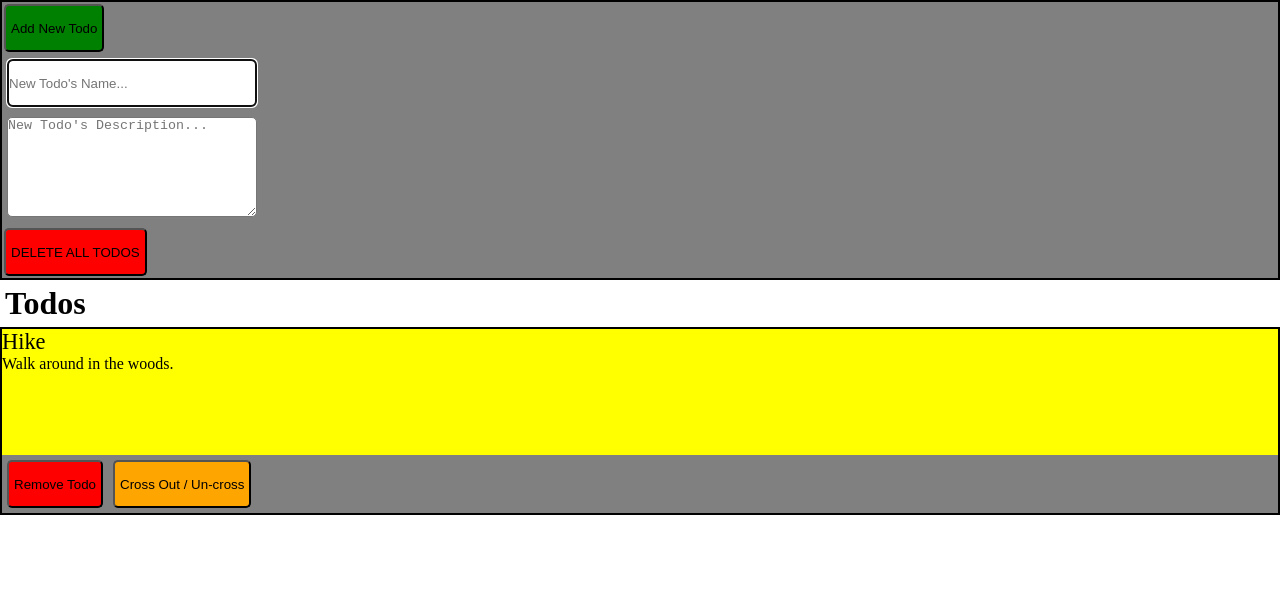
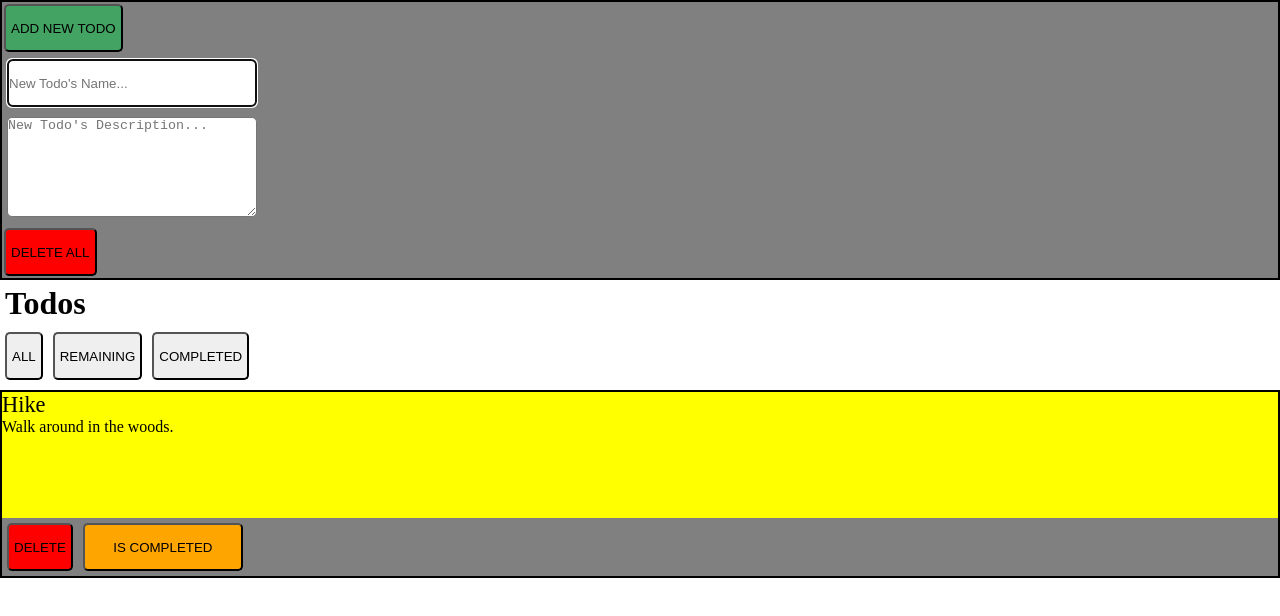
Before and after one commit to TheoJoha/react-mongodb-todo, a React (Create React App) app in the folder frontend/: page / in a window 1280 px wide. Shown: the top 616 px of the page. Built offline with nearby package versions, Linux system fonts and the light colour scheme.

Commit message:
Implemented view functionality based on completion

```diff
--- a/frontend/src/App.js
+++ b/frontend/src/App.js
@@ -10,6 +10,7 @@ function App() {
     id: nanoid(),
     completed: false,
   }])
+  const [todoView, setTodoView] = useState("all")
 
   const handleRemoveTodo = (id) => {
     setTodos((prev) => (prev.filter(todo => todo.id !== id)))
@@ -17,7 +18,7 @@ function App() {
 
   const handleCrossOrUncross = (id) => {
     setTodos((prev) => {
-      const newTodos = prev.map(todo => todo.id !== id ? todo : {...todo, completed: !todo.completed})
+      const newTodos = prev.map(todo => todo.id !== id ? todo : { ...todo, completed: !todo.completed })
       return newTodos
     })
   }
@@ -32,20 +33,20 @@ function App() {
 
     const handleNewTodo = (e) => {
       e.preventDefault()
-      setTodos((prev) =>( [...prev, newTodo]))
+      setTodos((prev) => ([...prev, newTodo]))
     }
 
     const handleNameChange = (e) => {
-      setNewTodo((prev) => ({...prev, name: e.target.value}))
+      setNewTodo((prev) => ({ ...prev, name: e.target.value }))
     }
 
     const handleDescriptionChange = (e) => {
-      setNewTodo((prev) => ({...prev, description: e.target.value}))
+      setNewTodo((prev) => ({ ...prev, description: e.target.value }))
     }
 
     const deleteAllTodos = () => {
       let confirmedDeleteTodos = false
-      if (todos.length > 0) {confirmedDeleteTodos = window.confirm("Are you sure you want to delete all todos?")}
+      if (todos.length > 0) { confirmedDeleteTodos = window.confirm("Are you sure you want to delete all todos?") }
 
       setTodos((prev) => {
         if (confirmedDeleteTodos) return []
@@ -56,7 +57,7 @@ function App() {
     return (
       <div className="configureTodos">
         <form onSubmit={handleNewTodo}>
-        <button className="addNewTodo" type="submit"> Add New Todo</button>
+          <button className="addNewTodo" type="submit"> ADD NEW TODO</button>
           <div key="firstDiv" className="inputName">
             <input name="inputName" autoFocus key="inputName" value={newTodo.name} onChange={(e) => handleNameChange(e)} type="text" placeholder="New Todo's Name..."></input>
           </div>
@@ -64,19 +65,36 @@ function App() {
             <textarea className="inputDescription" key="inputDescription" value={newTodo.description} onChange={(e) => handleDescriptionChange(e)} placeholder="New Todo's Description..."></textarea>
           </div>
         </form>
-        <button className="deleteAllTodos" onClick={() => deleteAllTodos()}> DELETE ALL TODOS</button>
+        <button className="deleteAllTodos" onClick={() => deleteAllTodos()}> DELETE ALL</button>
+
+      </div>
+    )
+  }
+
+  const View = () => {
+    return (
+      <div className="viewOptions">
+        <button onClick={() => setTodoView("all")} value="all">ALL</button>
+        <button onClick={() => setTodoView("remaining")}  value="remaining">REMAINING</button>
+        <button onClick={() => setTodoView("completed")}  value="completed">COMPLETED</button>
       </div>
     )
   }
 
   const Todos = () => {
+
     if (todos.length >= 1) {
       return (
-        todos.map(todo => <div key={todo.id} className="todoItem">
-          <div style={todo.completed ? {textDecoration:"line-through"} : {textDecoration:"none"}} className="todoName">{todo.name}</div>
-          <div style={todo.completed ? {textDecoration:"line-through"} : {textDecoration:"none"}} className="todoDescription">{todo.description}</div>
-          <button className="removeTodo" onClick={() => handleRemoveTodo(todo.id)}>Remove Todo</button>
-          <button className="crossOutOrUncross" onClick={() => handleCrossOrUncross(todo.id)}>Cross Out / Un-cross</button>
+        todos.filter(todo => {
+          if (todoView === "all") {return true}
+          else if (todoView === "remaining" && !todo.completed) return  true
+          else if (todoView === "completed" && todo.completed) return  true
+
+        }).map(todo => <div key={todo.id} className="todoItem">
+          <div style={todo.completed ? { textDecoration: "line-through" } : { textDecoration: "none" }} className="todoName">{todo.name}</div>
+          <div style={todo.completed ? { textDecoration: "line-through" } : { textDecoration: "none" }} className="todoDescription">{todo.description}</div>
+          <button className="removeTodo" onClick={() => handleRemoveTodo(todo.id)}>DELETE</button>
+          <button className="crossOutOrUncross" onClick={() => handleCrossOrUncross(todo.id)}>{todo.completed ? "REVERSE IS COMPLETED" : "IS COMPLETED"}</button>
         </div>
         )
       )
@@ -89,6 +107,7 @@ function App() {
     <div className="App">
       <ConfigureTodos />
       <h1>Todos</h1>
+      <View />
       <Todos />
     </div>
   );
--- a/frontend/src/main.css
+++ b/frontend/src/main.css
@@ -35,7 +35,7 @@ input, textarea {
 }
 
 .addNewTodo {
-    background-color: green;
+    background-color: #42A362;
     margin: 2px;
 }
 
@@ -50,6 +50,7 @@ input, textarea {
 
 .crossOutOrUncross{
     background-color: orange;
+    min-width: 160px;
 }
 
 .configureTodos {
```
Lines whose indentation alone changed are shown as unchanged.
